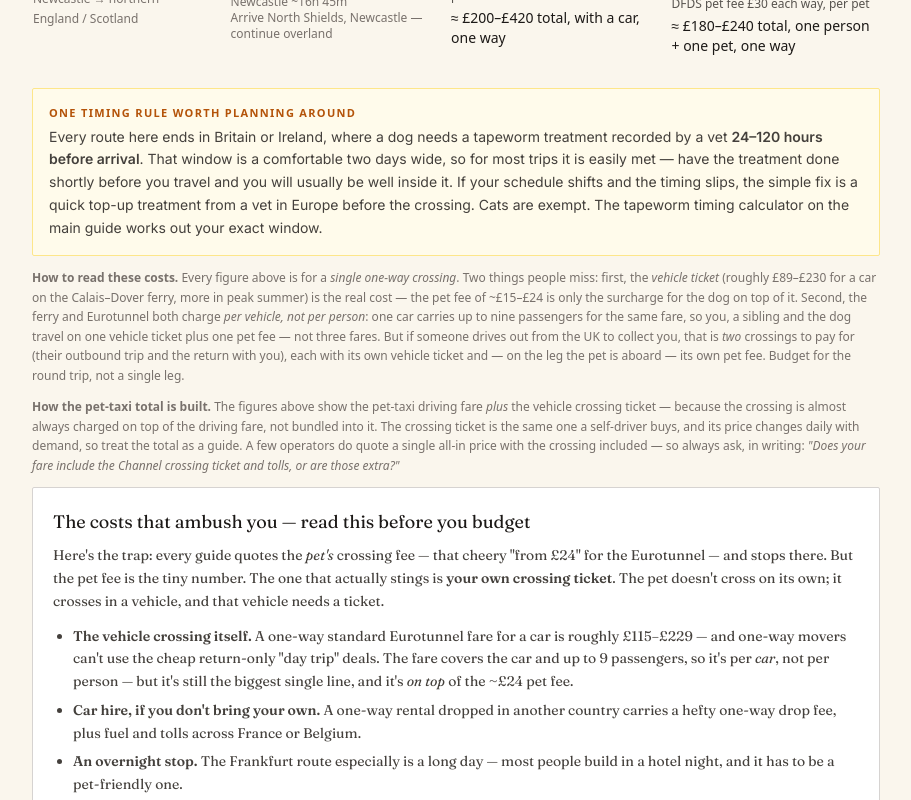
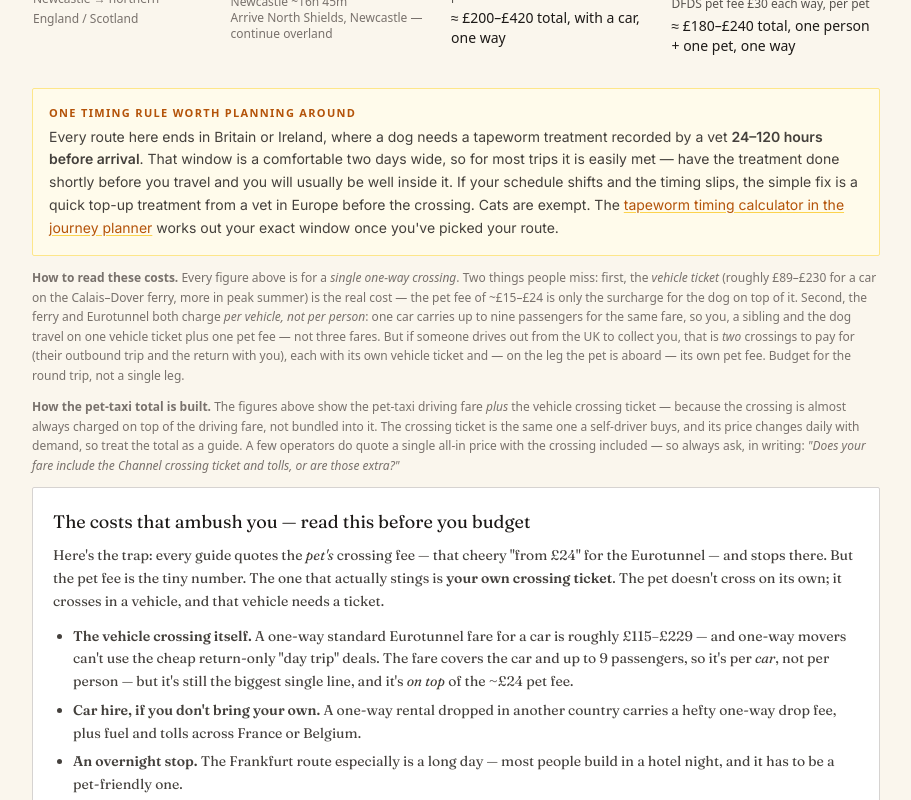
Before and after one commit to rupindermahay/petsincabin, a Next.js app: page /getting-your-pet-into-the-uk in a window 1280 px wide. Shown: the part 2980-3780 px from the top of the page, without its empty margins (184-1095 px from the left). Built offline with nearby package versions, Linux system fonts and the light colour scheme.

Commit message:
Add files via upload

```diff
--- a/components/RouteComparison.jsx
+++ b/components/RouteComparison.jsx
@@ -644,8 +644,14 @@ export default function RouteComparison() {
               before you travel and you will usually be well inside it. If your
               schedule shifts and the timing slips, the simple fix is a quick
               top-up treatment from a vet in Europe before the crossing. Cats
-              are exempt. The tapeworm timing calculator on the main guide
-              works out your exact window.
+              are exempt. The{" "}
+              <a
+                href="/?go=planner"
+                className="text-amber-700 underline decoration-amber-300 hover:decoration-amber-600 underline-offset-2"
+              >
+                tapeworm timing calculator in the journey planner
+              </a>{" "}
+              works out your exact window once you've picked your route.
             </p>
           </div>
         </>
```
